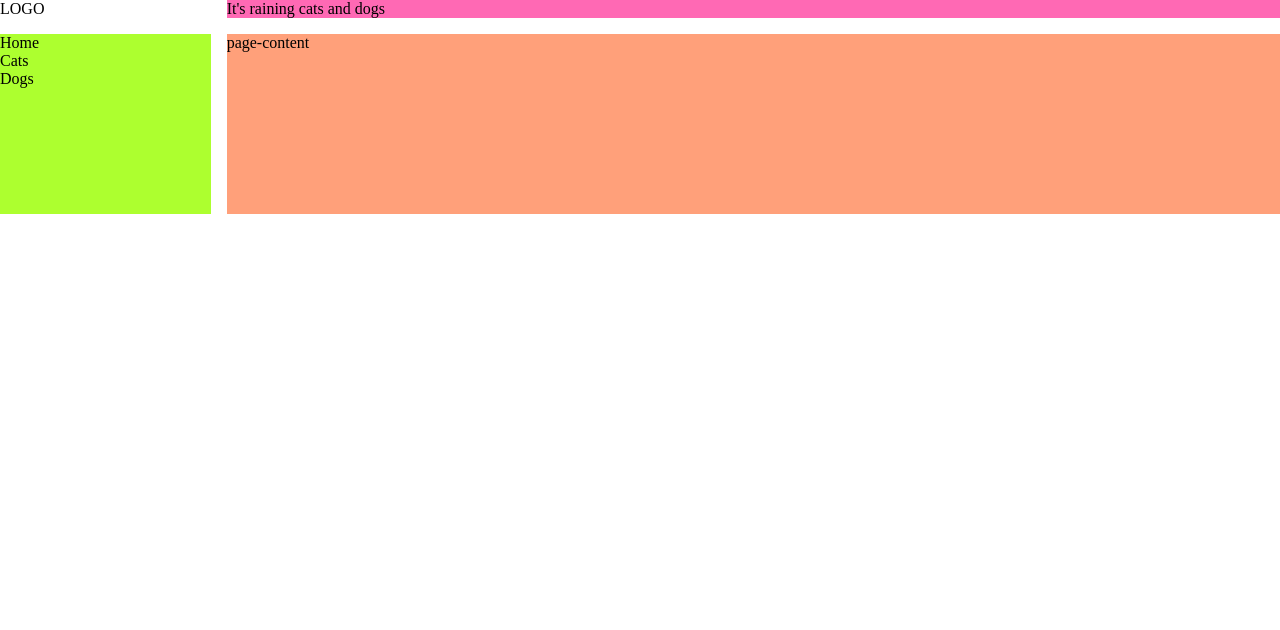
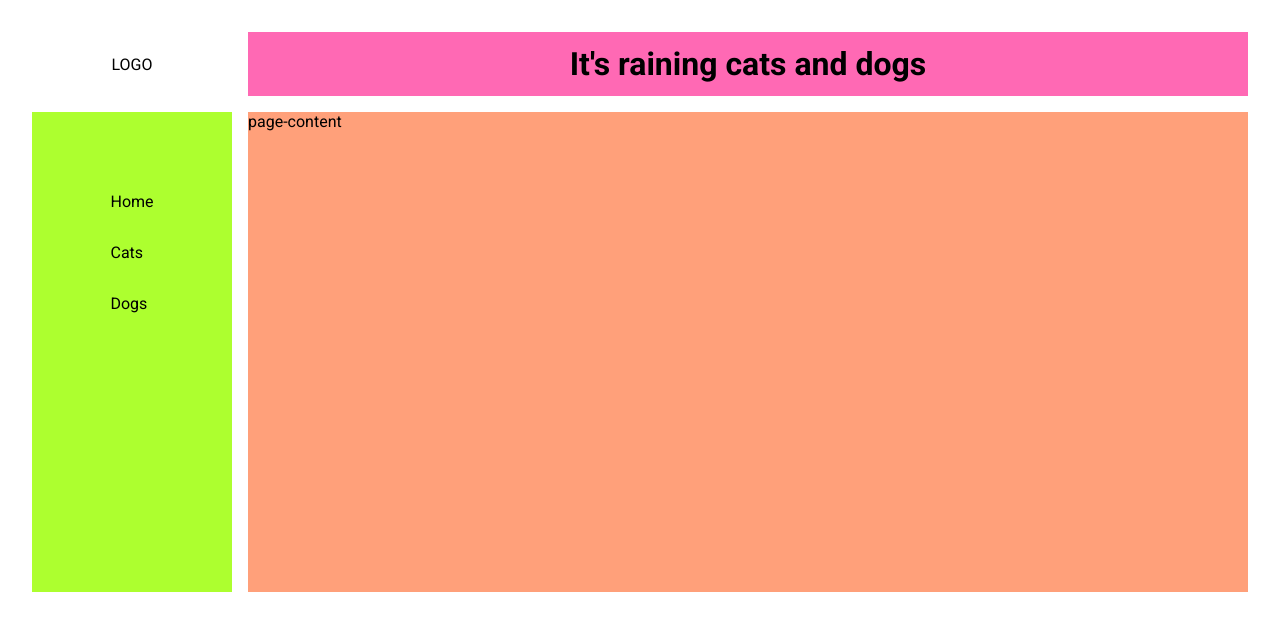
Before and after one commit to CarlUdo/simple-html-css-page, a plain HTML site: page index.html in a window 1280 px wide. Drawn offline with Linux system fonts and the light colour scheme.

Commit message:
Update css

```diff
--- a/styles.css
+++ b/styles.css
@@ -4,19 +4,51 @@
   box-sizing: border-box;
 }
 
+body {
+  font-family: "Roboto", sans-serif;
+}
+
+.empty {
+  display: flex;
+  justify-content: center;
+  align-items: center;
+ /*  border: 1px solid #000;  */
+}
+
 .container {
   display: grid;
-  grid-template: 1fr 10fr / 2fr 10fr;
+  grid-template-columns: 2fr 10fr;
+  grid-template-rows: 4rem 30rem;
   gap: 1rem;
+  height: 100vh;
+  padding: 2rem
+ /*  border: 1px solid #000;  */
 }
 
 .top-nav {
   background-color: hotpink;
-  padding: 2;
+  display: flex;
+  justify-content: center;
+  align-items: center;
+  font-size: 2rem;
+  font-weight: 600;
 }
 
 .left-nav {
   background-color: greenyellow;
+  display: flex;
+  justify-content: center;
+  padding-top: 5rem;
+
+}
+
+.left-nav_list {
+  list-style-type: none;
+}
+
+.left-nav_list > li {
+  padding-bottom: 2rem;
+
 }
 
 .page-content {
```
